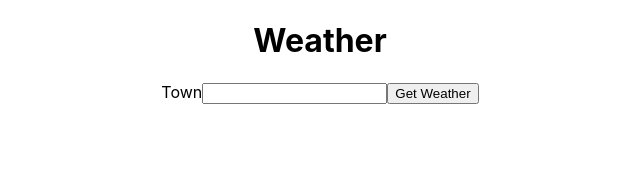
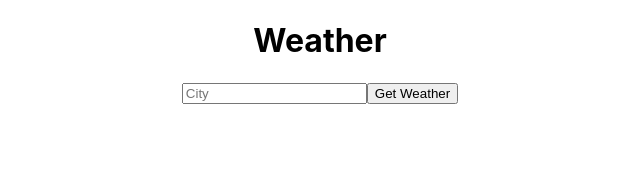
Before and after one commit to tovrleaf/weather-react-app, a React (Create React App) app: page / in a window 1280 px wide. Shown: the top 172 px of the page, without its empty margins (320-960 px from the left). Built offline with nearby package versions, Linux system fonts and the light colour scheme.

Commit message:
Add placeholder attr to Form

```diff
--- a/src/Form.js
+++ b/src/Form.js
@@ -4,10 +4,7 @@ class Form extends Component {
   render() {
     return (
       <form>
-        <label>
-          Town
-          <input type="text" name="town" />
-        </label>
+        <input type="text" name="city" placeholder="City" />
         <button>Get Weather</button>
       </form>
     );
```
